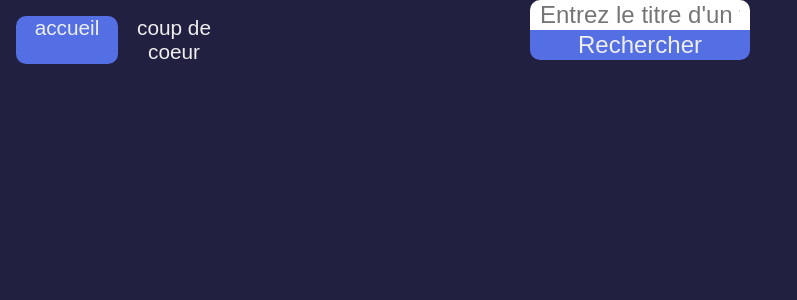
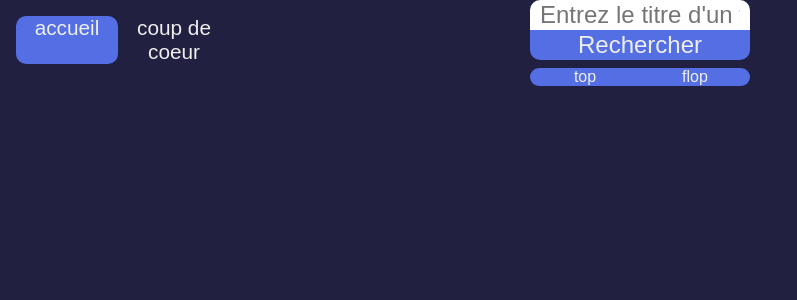
Before and after one commit to jodev08/reactMovies, a React (Create React App) app: page / in a window 1280 px wide. Shown: the top 300 px of the page, without its empty margins (0-797 px from the left). Built offline with nearby package versions, Linux system fonts and the light colour scheme; no server answers; a web font is replaced by a local one.

Commit message:
cinquième

```diff
--- a/package.json
+++ b/package.json
@@ -11,7 +11,7 @@
     "react-dom": "^18.0.0",
     "react-router-dom": "^6.3.0",
     "react-scripts": "5.0.1",
-    "sass": "^1.50.1",
+    "sass": "^1.51.0",
     "web-vitals": "^2.1.4"
   },
   "scripts": {
--- a/src/components/Form.js
+++ b/src/components/Form.js
@@ -1,6 +1,17 @@
-import React from "react";
+import axios from "axios";
+import React, { useEffect } from "react";
 
-const form = () => {
+const Form = () => {
+
+  useEffect(() => {
+    axios.get(
+      'https://api.themoviedb.org/3/search/movie?api_key=99159da30b3363162979e53120928e9d&query=start&language=fr-FR'
+  )
+  .then((res) => console.log(res));
+},[]);
+
+
+
   return (
     <div className="form-component">
       <div className="form-container">
@@ -13,9 +24,20 @@ const form = () => {
 
           <input type="submit" value="Rechercher"></input>
         </form>
+
+        <div className="btn-sort-container">
+          <div className="btn-sort" id="goodToBad">
+            top<span></span>
+        </div>
+          <div className="btn-sort" id="badToGood">
+            flop<span></span>
+          </div>
+        </div>
       </div>
+
+      <div className="result"></div>
     </div>
   );
 };
 
-export default form;
+export default Form;
```
Also changed, not shown: public/test.html (deleted), 1 other file (tests, documents, lock files or other folders).
